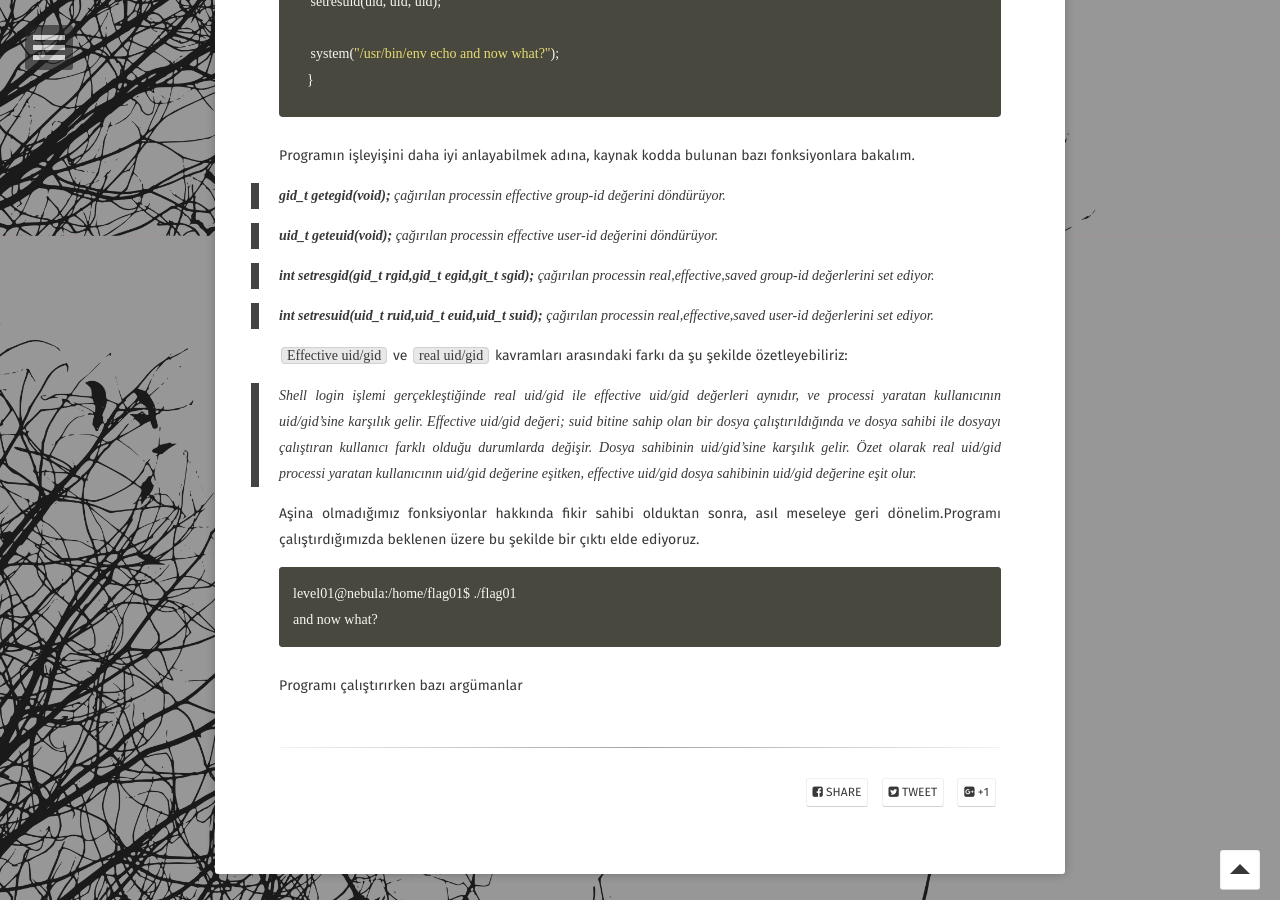
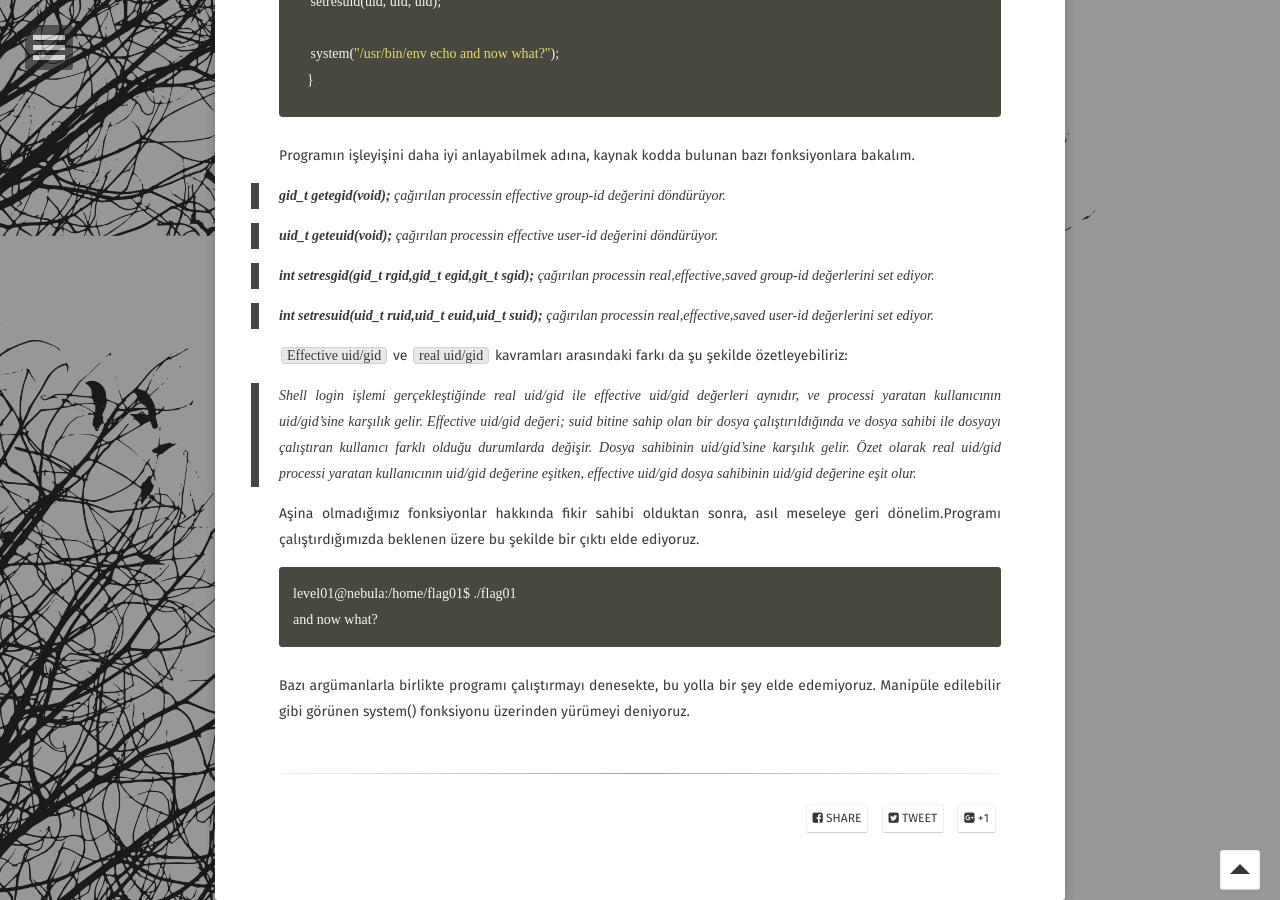
Before and after one commit to burcudemiralp/burcudemiralp.github.io, a Jekyll site: the page built from _posts/2018-02-23-nebula-writeup.md, in a window 1280 px wide and 900 px high, scrolled down 1564 px. Built offline with Jekyll 4.4.1, drawn with Linux system fonts in a browser that asks for light colours; some web fonts are replaced.

Commit message:
Update 2018-02-23-nebula-writeup.md

```diff
--- a/_posts/2018-02-23-nebula-writeup.md
+++ b/_posts/2018-02-23-nebula-writeup.md
@@ -76,4 +76,4 @@ Aşina olmadığımız fonksiyonlar hakkında fikir sahibi olduktan sonra, asıl
     level01@nebula:/home/flag01$ ./flag01
     and now what?
 {% endraw %}
-Programı çalıştırırken bazı argümanlar
+Bazı argümanlarla birlikte programı çalıştırmayı denesekte, bu yolla bir şey elde edemiyoruz. Manipüle edilebilir gibi görünen system() fonksiyonu üzerinden yürümeyi deniyoruz.
```
